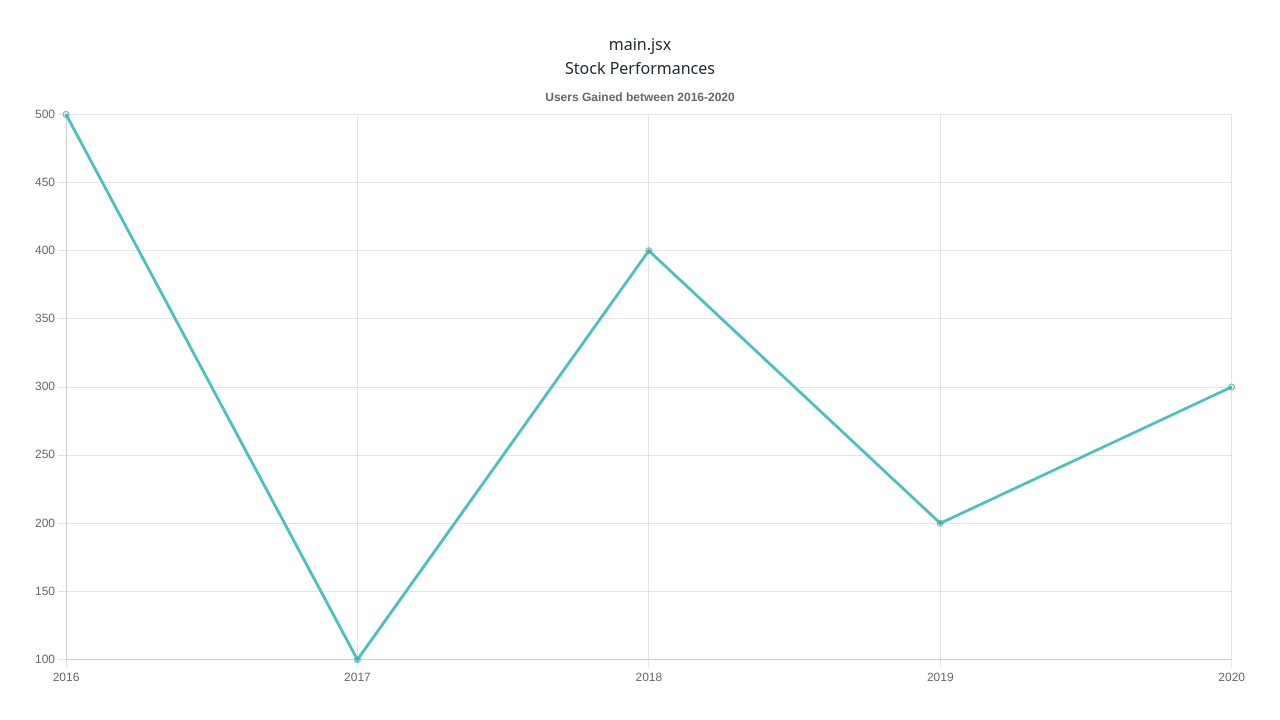
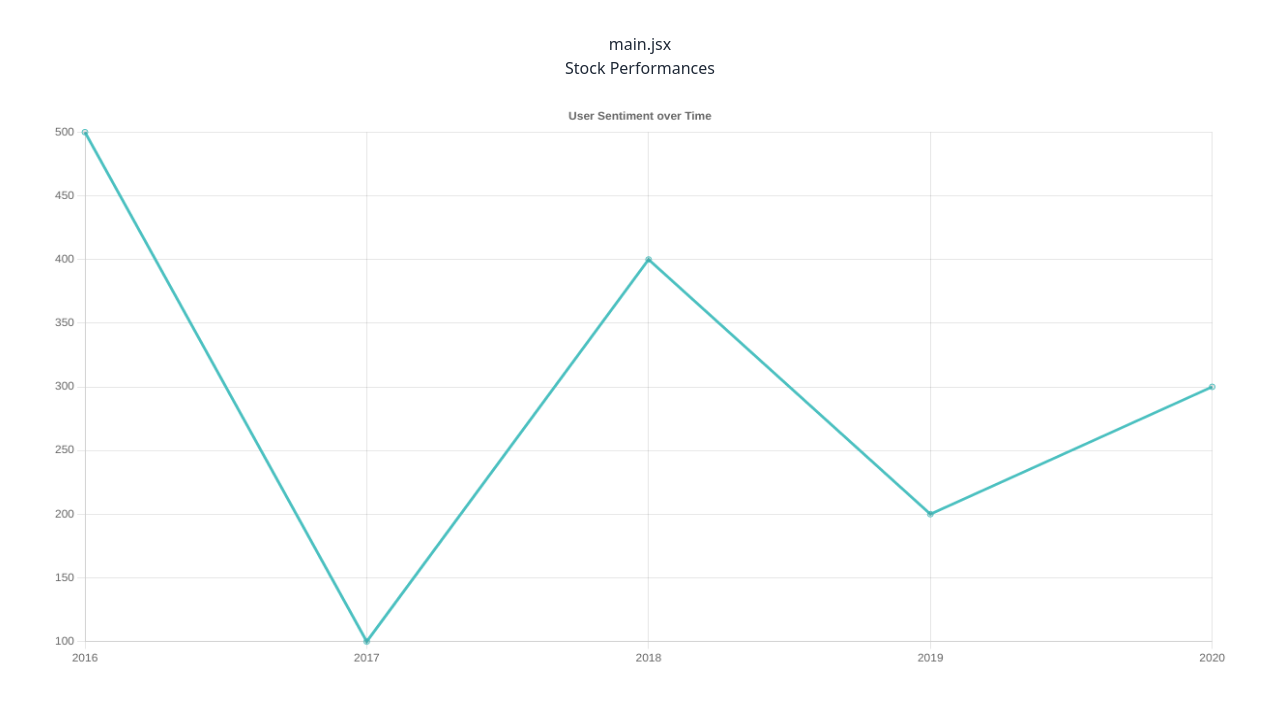
Before and after one commit to ashrit-ram-anala/VandyHacks-XI-Project, a React (Vite) app in the folder client/: page /linechart in a window 1280 px wide. Shown: the top 720 px of the page. Built offline with nearby package versions, Linux system fonts and the light colour scheme.

Commit message:
changed app and made chart more visible

```diff
--- a/client/src/App.jsx
+++ b/client/src/App.jsx
@@ -1,5 +1,5 @@
 import { useState } from "react";
-import reactLogo from "./assets/react.svg";
+// import reactLogo from "./assets/react.svg";
 import viteLogo from "/vite.svg";
 import "./App.css";
 import Chart from "chart.js/auto";
@@ -12,33 +12,7 @@ Chart.register(CategoryScale);
 function App() {
   const [count, setCount] = useState(0);
 
-  return (
-    <>
-      {/* <div className="App">
-        <LineChart chartData={chartData} />
-      </div> */}
-      <div>
-        <a href="https://vitejs.dev" target="_blank">
-          <img src={viteLogo} className="logo" alt="Vite logo" />
-        </a>
-        <a href="https://react.dev" target="_blank">
-          <img src={reactLogo} className="logo react" alt="React logo" />
-        </a>
-      </div>
-      <h1>Vite + React</h1>
-      <div className="card">
-        <button onClick={() => setCount((count) => count + 1)}>
-          count is {count}
-        </button>
-        <p>
-          Edit <code>src/App.jsx</code> and save to test HMR
-        </p>
-      </div>
-      <p className="read-the-docs">
-        Click on the Vite and React logos to learn more
-      </p>
-    </>
-  );
+  return <></>;
 }
 
 export default App;
--- a/client/src/pages/LineChart.jsx
+++ b/client/src/pages/LineChart.jsx
@@ -9,6 +9,7 @@ const chartData = {
       data: [500, 100, 400, 200, 300],
       fill: false,
       borderColor: "rgba(75,192,192,1)",
+      backgroundColor: "rgba(0,0,0,0.1)",
     },
   ],
 };
@@ -23,12 +24,16 @@ function LineChart() {
           plugins: {
             title: {
               display: true,
-              text: "Users Gained between 2016-2020",
+              text: "User Sentiment over Time",
             },
             legend: {
               display: false,
             },
           },
+        }}
+        style={{
+          backgroundColor: "rgba(255, 255, 255, 1)", // background color
+          padding: "20px",
         }}
       />
     </div>
```
